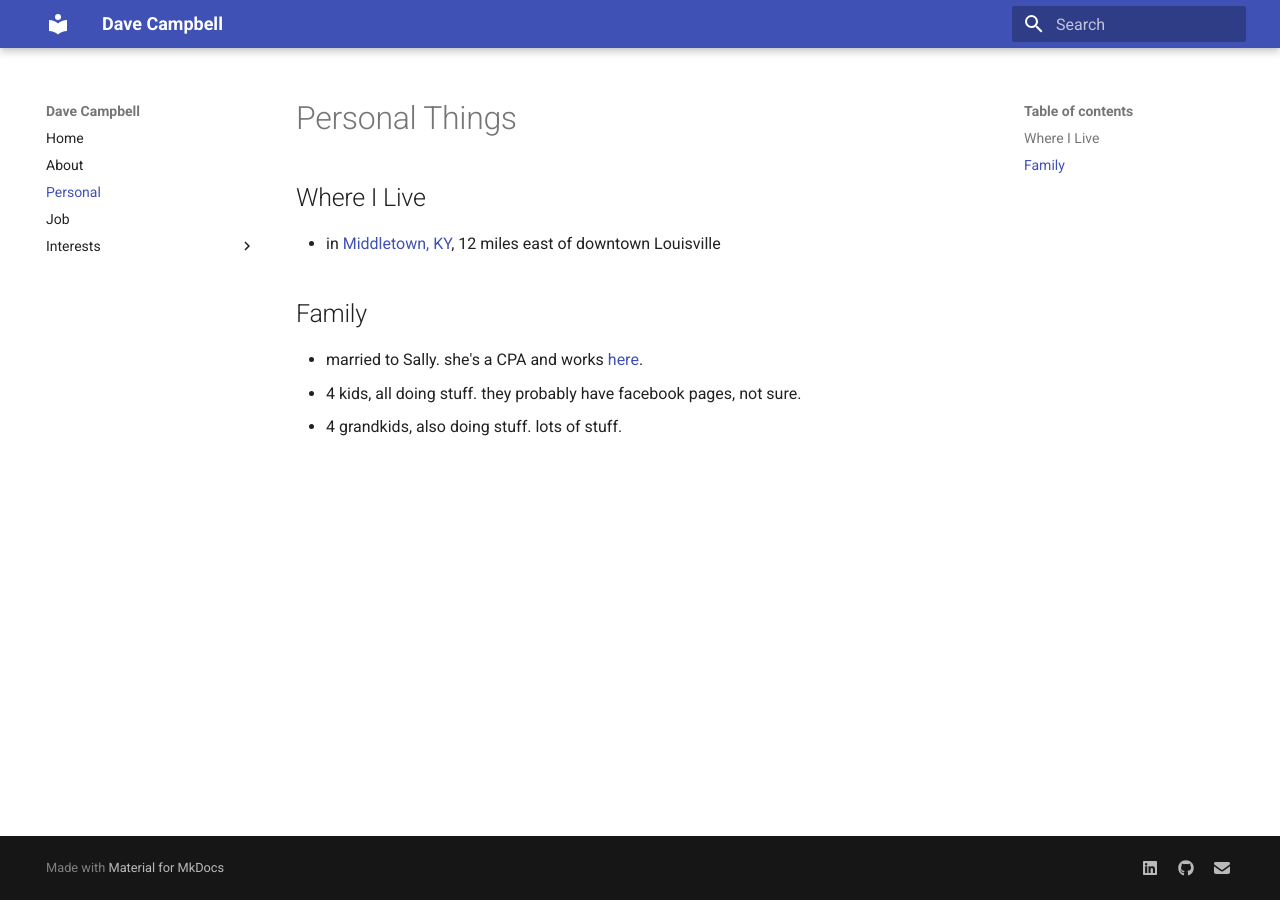
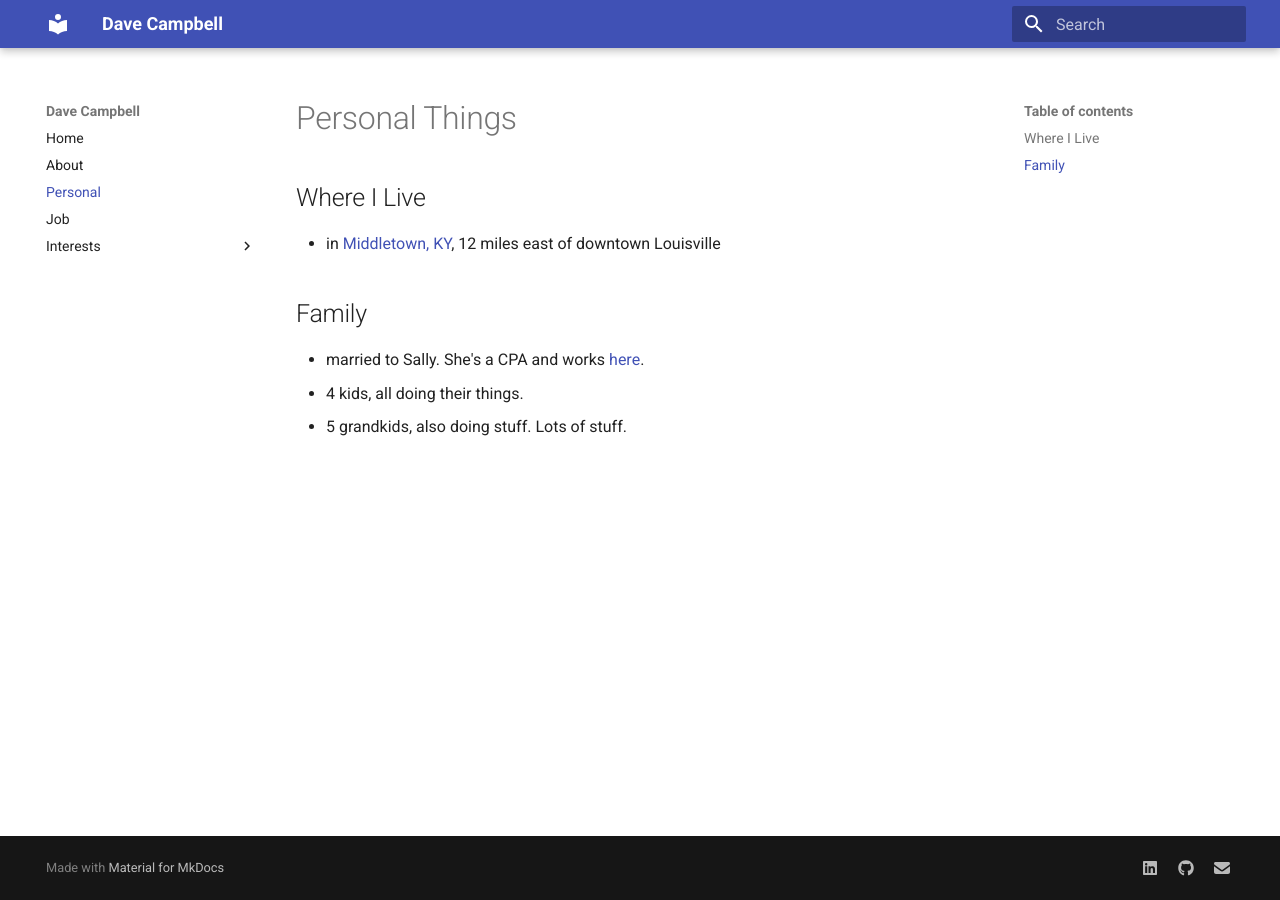
Before and after one commit to davecampbell/davecampbell.github.io, an MkDocs documentation site: the page built from docs/personal/personal.md, in a window 1280 px wide. Built offline with MkDocs 1.6.1 and Material for MkDocs 9.7.7, drawn with Linux system fonts in a browser that asks for light colours.

Commit message:
added a grandkid.

```diff
--- a/docs/personal/personal.md
+++ b/docs/personal/personal.md
@@ -4,6 +4,6 @@
 - in [Middletown, KY](https://www.google.com/maps/place/Middletown,+KY/@38.2419344,-85.5440816,14z/data=!3m1!4b1!4m5!3m4!1s0x886998b2ae18b709:0x2de0c8c8bb7837b4!8m2!3d38.2453487!4d-85.5388489), 12 miles east of downtown Louisville
 
 ## Family
-- married to Sally.  she's a CPA and works [here](https://hsccpa.com).
-- 4 kids, all doing stuff.  they probably have facebook pages, not sure.
-- 4 grandkids, also doing stuff.  lots of stuff.
+- married to Sally.  She's a CPA and works [here](https://hsccpa.com).
+- 4 kids, all doing their things.
+- 5 grandkids, also doing stuff.  Lots of stuff.
```
